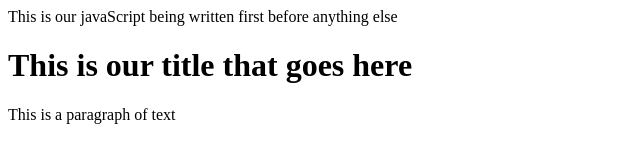
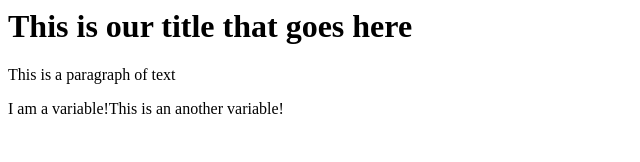
Before and after one commit to St3ve89/JavaScript-Basics-2, a plain HTML site: page src/index.html in a window 1280 px wide. Shown: the whole page, without its empty margins (0-640 px from the left). Drawn offline with Linux system fonts and the light colour scheme.

Commit message:
Playing with variables

```diff
--- a/src/JavaScript/js.js
+++ b/src/JavaScript/js.js
@@ -1,3 +1,9 @@
-document.write("This is our javaScript being written first before anything else");
+var lives=3;
 
-console.log("This is text that will be sent directly to the console to let us know that our program completed succesfully");
+var examples="I am a variable!";
+
+document.write(examples);
+
+examples="This is an another variable!";
+
+document.write(examples);
--- a/src/index.html
+++ b/src/index.html
@@ -1,9 +1,11 @@
 <html>
     <haed>
-        <script src="../src/JavaScript/js.js"></script>
     </haed>
     <body>
         <h1>This is our title that goes here</h1>
         <p>This is a paragraph of text</p>
     </body>
+    <footer>
+            <script src="../src/JavaScript/js.js"></script>
+    </footer>
 </html>
```
Also changed, not shown: src/js.js (deleted).
